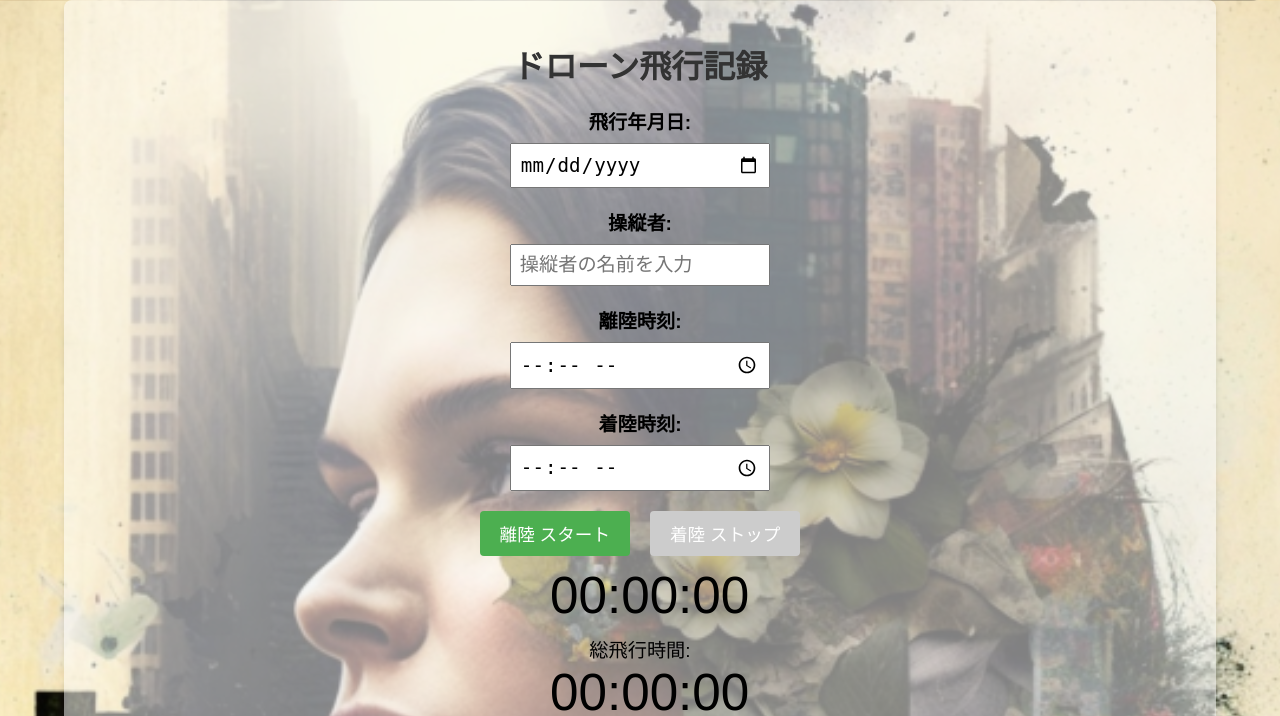
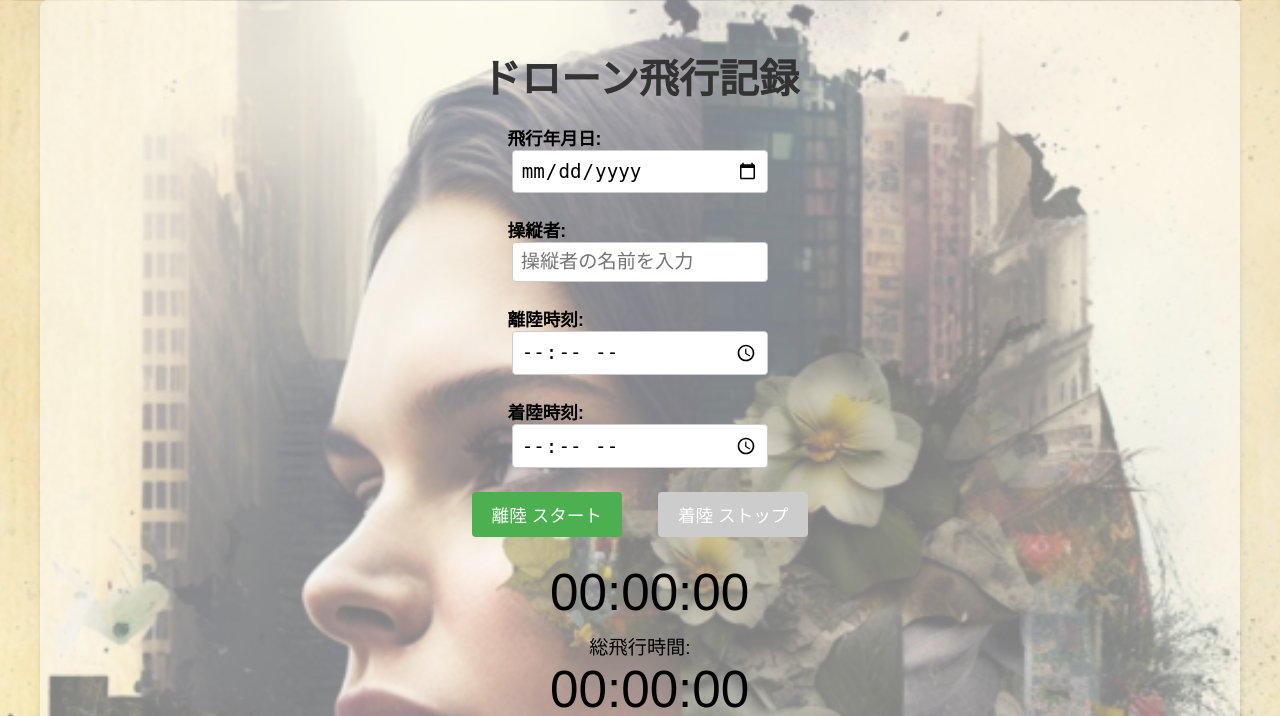
Before and after one commit to yoshiayu/drone_project, a Django app: page / in a window 1280 px wide. Shown: the top 716 px of the page. Run offline with Django 4.2, Linux system fonts and the light colour scheme; some libraries are stand-ins or nearby versions.

Commit message:
4thcommit

```diff
--- a/static/css/styles.css
+++ b/static/css/styles.css
@@ -1,6 +1,6 @@
 .container {
     max-width: 1200px;
-    width: 90%; /* コンテナの横幅を90%に変更 */
+    width: 100%; /* コンテナの横幅を90%に変更 */
     margin: auto;
     padding: 20px;
     box-sizing: border-box;
@@ -51,26 +41,31 @@ h1 {
     text-align: center;
     margin-bottom: 20px;
     color: #333;
+    font-size: 2.5rem;
 }
 
 .input-group {
     margin-bottom: 20px;
     text-align: center;
 }
+.input-group, .coordinates {
+    width: 100%;
+    margin-bottom: 1.5rem;
+    text-align: left;
+}
 
 .input-group label, .coordinates label {
-    display: block;
-    margin-bottom: 8px;
-    font-weight: bold;
-    font-size: 1.2em;
+    font-weight: 600;
+    font-size: 1.1rem;
+    margin-bottom: .5rem;
 }
 
 .input-group input {
-    width: 80%;
-    font-size: 1.1em;
-    padding: 8px;
-    margin: auto;
-    display: block;
+    width: 100%;
+    padding: .5rem;
+    border: 1px solid #ccc;
+    border-radius: 4px;
+    font-size: 1rem;
 }
 
 .input-group input, .timer span {
@@ -84,9 +79,17 @@ h1 {
     display: flex;
     flex-direction: column;
     align-items: center;
+    width: 100%;
+}
+.timer .timer-button {
+    display: flex;
     justify-content: center;
+    align-items: center;
 }
 
+.timer button {
+    margin: 0 10px; /* 左右に20pxのマージンを設定 */
+}
 .timer button:disabled {
     background-color: #ccc;
     cursor: not-allowed; /* 無効なボタンにはnot-allowedカーソルを表示 */
@@ -94,6 +97,11 @@ h1 {
 
 .timer label {
     font-size: 1.2em;
+}
+.timer-button {
+    display: flex;
+    gap: 1rem;
+    margin-bottom: 1rem;
 }
 
 #flight-time {
@@ -150,3 +175,186 @@ button:active, button:focus {
     outline: none;
     transform: none;
 }
+
+@media (min-width: 800px) {
+    #map {
+        width: 90%;
+    }
+}
+.container {
+    max-width: 1200px;
+    width: 100%; /* コンテナの横幅を90%に変更 */
+    margin: auto;
+    padding: 20px;
+    box-sizing: border-box;
+    box-shadow: 0 4px 6px rgba(0, 0, 0, 0.1);
+    border-radius: 8px;
+    background-color: rgba(255, 255, 255, 0.5);
+    display: flex;
+    flex-direction: column;
+    align-items: center;
+}
+
+.input-group button,
+.timer button,
+#save-record,
+#export-csv {
+    width: 50%; /* ボタンの横幅を50%に変更 */
+    margin: auto;
+    font-size: 1.1em;
+    padding: 10px 20px;
+    border: none;
+    background-color: #4CAF50;
+    color: white;
+    border-radius: 4px;
+    cursor: pointer;
+    white-space: nowrap; /* 文字が上下に分かれないように設定 */
+}
+
+body {
+    margin: 0;
+    padding: 0;
+    background-image: url('/static/images/image.png');
+    background-size: cover;
+    background-position: center;
+    font-family: 'Arial', sans-serif;
+}
+
+h1 {
+    text-align: center;
+    margin-bottom: 20px;
+    color: #333;
+    font-size: 2.5rem;
+}
+
+.input-group {
+    margin-bottom: 20px;
+    text-align: center;
+}
+.input-group, .coordinates {
+    width: 100%;
+    margin-bottom: 1.5rem;
+    text-align: left;
+}
+
+.input-group label, .coordinates label {
+    font-weight: 600;
+    font-size: 1.1rem;
+    margin-bottom: .5rem;
+}
+
+.input-group input {
+    width: 100%;
+    padding: .5rem;
+    border: 1px solid #ccc;
+    border-radius: 4px;
+    font-size: 1rem;
+}
+
+.input-group input, .timer span {
+    width: 90%;
+    font-size: 1.2rem;
+    margin: auto;
+    display: block;
+}
+
+.timer {
+    display: flex;
+    flex-direction: column;
+    align-items: center;
+    width: 100%;
+}
+.timer .timer-button {
+    display: flex;
+    justify-content: center;
+    align-items: center;
+}
+
+.timer button {
+    margin: 0 10px; /* 左右に20pxのマージンを設定 */
+}
+.timer button:disabled {
+    background-color: #ccc;
+    cursor: not-allowed; /* 無効なボタンにはnot-allowedカーソルを表示 */
+}
+
+.timer label {
+    font-size: 1.2em;
+}
+.timer-button {
+    display: flex;
+    gap: 1rem;
+    margin-bottom: 1rem;
+}
+
+#flight-time {
+    margin: 10px;
+    align-self: center;
+    width: 180px;
+    font-size: 3.2em;
+}
+
+#total-flight-time {
+    font-size: 3.2em;
+    width: 180px;
+}
+.button-container {
+    display: flex;
+    gap: 1rem;
+    justify-content: center;
+    width: 100%;
+}
+button {
+    padding: .75rem 1.5rem;
+    font-size: 1rem;
+    color: #fff;
+    background-color: #4CAF50;
+    border: none;
+    border-radius: 4px;
+    cursor: pointer;
+    transition: background-color .3s ease;
+}
+
+button:disabled {
+    background-color: #ccc;
+    cursor: not-allowed;
+}
+
+button:hover:not(:disabled) {
+    background-color: #45a049;
+}
+#map {
+    width: 100%;
+    height: 400px;
+    margin-bottom: 20px;
+    border-radius: 8px;
+}
+
+.coordinates {
+    font-size: 1.1em;
+    color: #444;
+    text-align: center;
+}
+.button-container {
+    display: flex;
+    justify-content: center;
+    align-items: center;
+    width: 100%;
+}
+#save-record, #export-csv {
+    width: 50%; /* ボタンの横幅を50%に変更 */
+    margin: 10px; /* 両側のボタンに10pxのマージンを設定 */
+    font-size: 1.5em;
+    padding: 10px 20px;
+    border: none;
+    background-color: #4CAF50;
+    color: white;
+    border-radius: 4px;
+    cursor: pointer;
+    white-space: nowrap; /* 文字が上下に分かれないように設定 */
+}
+
+button:active, button:focus {
+    outline: none;
+    transform: none;
+}
```
Also changed, not shown: other parts of static/css/styles.css (+24 -17 lines), drone_app/models.py (+0 -33 lines).
